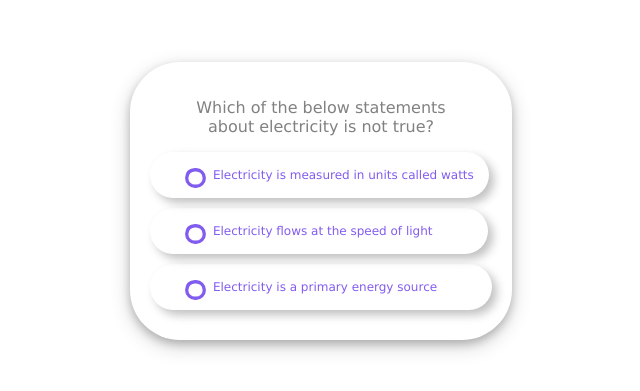
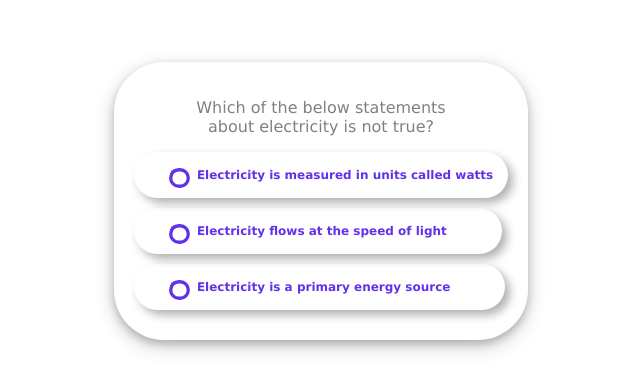
Before and after one commit to mrobeidat/Climate-Science-Task-Frame13, a Next.js app: page / in a window 1280 px wide. Shown: the part 199-590 px from the top of the page, without its empty margins (319-959 px from the left). Built offline with nearby package versions, Linux system fonts and the light colour scheme.

Commit message:
small changes

```diff
--- a/styles/frame13.scss
+++ b/styles/frame13.scss
@@ -2,15 +2,17 @@
       $Shadow:0 4px 8px 0 rgba(0, 0, 0, 0.2),
       0 6px 20px 0 rgba(0, 0, 0, 0.19);
 
+
+.container {
   p {
     font-family:$MainFont;
       color: #818181;
       text-align: center;
       animation: pmove 3s alternate ease-in-out;
       -webkit-animation: pmove 3s alternate ease-in-out;
+
   }
 
-.container {
     flex-direction: column;
     align-items: center;
     width: fit-content;
@@ -30,12 +32,13 @@
         border-radius: 100px;
         margin: 10px 0;
         cursor: pointer;
+
         -moz-box-shadow: 5px 5px 10px rgb(177, 177, 177);
         -webkit-box-shadow: 5px 5px 10px rgb(177, 177, 177);
         box-shadow: 5px 5px 10px rgb(177, 177, 177);
             &:nth-child(1) {
               animation: labelmove 1.5s alternate ease-in;
-              -webkit-animation: labelmove 1.5s alternate ease-in;
+              -webkit-animation: labelmove 1.5s alternate ease-in;  ;
             }
             &:nth-child(2) {
               animation: labelmove 2s alternate ease-in;
@@ -93,16 +96,14 @@
           color: #6231ec;
           margin: 0 0 0 14px;
           font-size: 12px;
-          font-weight: 100;
           transition: 0.3s;
+          font-weight: 700;
         }
     }
 
     .innerDiv {
-      animation: mymove 8s alternate ease-in-out;
-      -webkit-animation: mymove 8s alternate ease-in-out;
-      // animation: name duration timing-function delay iteration-count direction fill-mode;
-
+      animation: mymove 4s alternate ease-in-out;
+      -webkit-animation: mymove 4s alternate ease-in-out;
     }
     @keyframes pmove {
       from {
```
Lines whose indentation alone changed are shown as unchanged.
